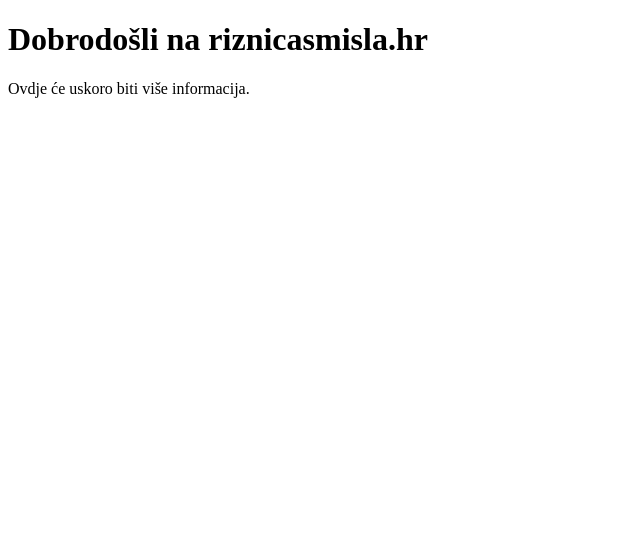
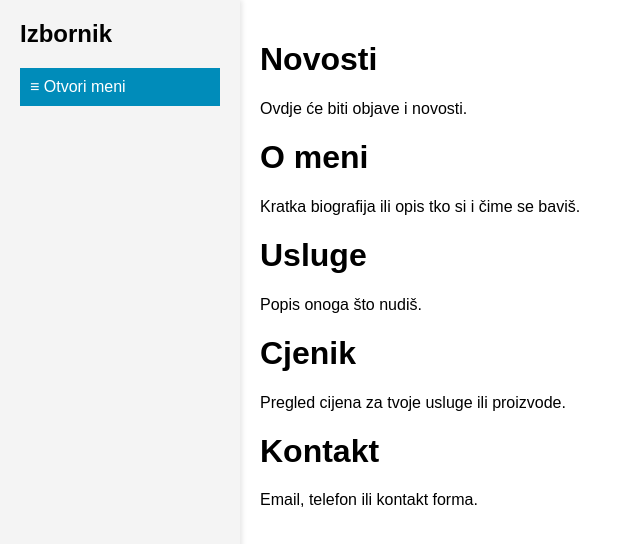
Before and after one commit to RiznicaSmisla/riznicasmisla.hr, a plain HTML site: page index.html in a window 1280 px wide. Shown: the whole page, without its empty margins (0-640 px from the left). Drawn offline with Linux system fonts and the light colour scheme.

Commit message:
Update index.html

```diff
--- a/index.html
+++ b/index.html
@@ -1,11 +1,209 @@
 <!DOCTYPE html>
-<html>
+
+<html lang="hr">
+
 <head>
-  <title>Riznica Smisla</title>
+
   <meta charset="UTF-8">
+
+  <title>Riznica smisla</title>
+
+  <style>
+
+    body {
+
+      font-family: Arial, sans-serif;
+
+      margin: 0;
+
+      padding: 0;
+
+      display: flex;
+
+    }
+
+
+
+    /* Sidebar */
+
+    .sidebar {
+
+      width: 200px;
+
+      background-color: #f4f4f4;
+
+      height: 100vh;
+
+      padding: 20px;
+
+      box-shadow: 2px 0 5px rgba(0,0,0,0.1);
+
+    }
+
+
+
+    .sidebar h2 {
+
+      margin-top: 0;
+
+    }
+
+
+
+    .dropdown {
+
+      margin-top: 20px;
+
+    }
+
+
+
+    .dropdown-btn {
+
+      background-color: #008cba;
+
+      color: white;
+
+      padding: 10px;
+
+      border: none;
+
+      width: 100%;
+
+      text-align: left;
+
+      cursor: pointer;
+
+      font-size: 16px;
+
+    }
+
+
+
+    .dropdown-content {
+
+      display: none;
+
+      flex-direction: column;
+
+      margin-top: 10px;
+
+    }
+
+
+
+    .dropdown-content a {
+
+      text-decoration: none;
+
+      color: #333;
+
+      padding: 8px 0;
+
+      display: block;
+
+    }
+
+
+
+    .dropdown-content a:hover {
+
+      background-color: #ddd;
+
+    }
+
+
+
+    /* Main content */
+
+    .content {
+
+      padding: 20px;
+
+      flex-grow: 1;
+
+    }
+
+  </style>
+
 </head>
+
 <body>
-  <h1>Dobrodošli na riznicasmisla.hr</h1>
-  <p>Ovdje će uskoro biti više informacija.</p>
-</body>
-</html>
+
+
+
+  <div class="sidebar">
+
+    <h2>Izbornik</h2>
+
+    <div class="dropdown">
+
+      <button class="dropdown-btn" onclick="toggleDropdown()">≡ Otvori meni</button>
+
+      <div class="dropdown-content" id="menu">
+
+        <a href="#novosti">Novosti</a>
+
+        <a href="#omeni">O meni</a>
+
+        <a href="#usluge">Usluge</a>
+
+        <a href="#cjenik">Cjenik</a>
+
+        <a href="#kontakt">Kontakt</a>
+
+      </div>
+
+    </div>
+
+  </div>
+
+
+
+  <div class="content">
+
+    <h1 id="novosti">Novosti</h1>
+
+    <p>Ovdje će biti objave i novosti.</p>
+
+
+
+    <h1 id="omeni">O meni</h1>
+
+    <p>Kratka biografija ili opis tko si i čime se baviš.</p>
+
+
+
+    <h1 id="usluge">Usluge</h1>
+
+    <p>Popis onoga što nudiš.</p>
+
+
+
+    <h1 id="cjenik">Cjenik</h1>
+
+    <p>Pregled cijena za tvoje usluge ili proizvode.</p>
+
+
+
+    <h1 id="kontakt">Kontakt</h1>
+
+    <p>Email, telefon ili kontakt forma.</p>
+
+  </div>
+
+
+
+  <script>
+
+    function toggleDropdown() {
+
+      var menu = document.getElementById("menu");
+
+      if (menu.style.display === "flex") {
+
+        menu.style.display = "none";
+
+      } else {
+
+        menu.style.display = "flex";
```
